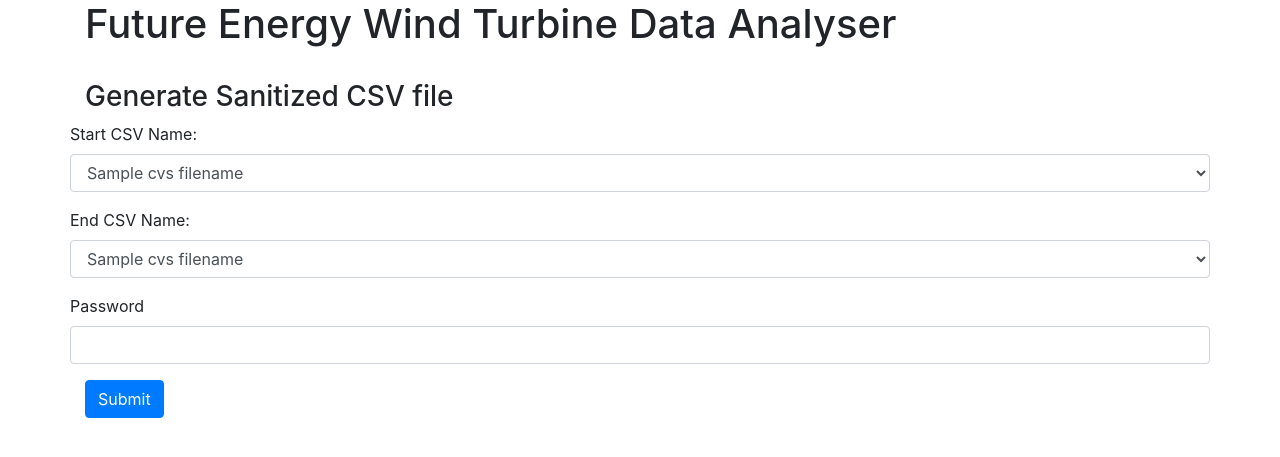
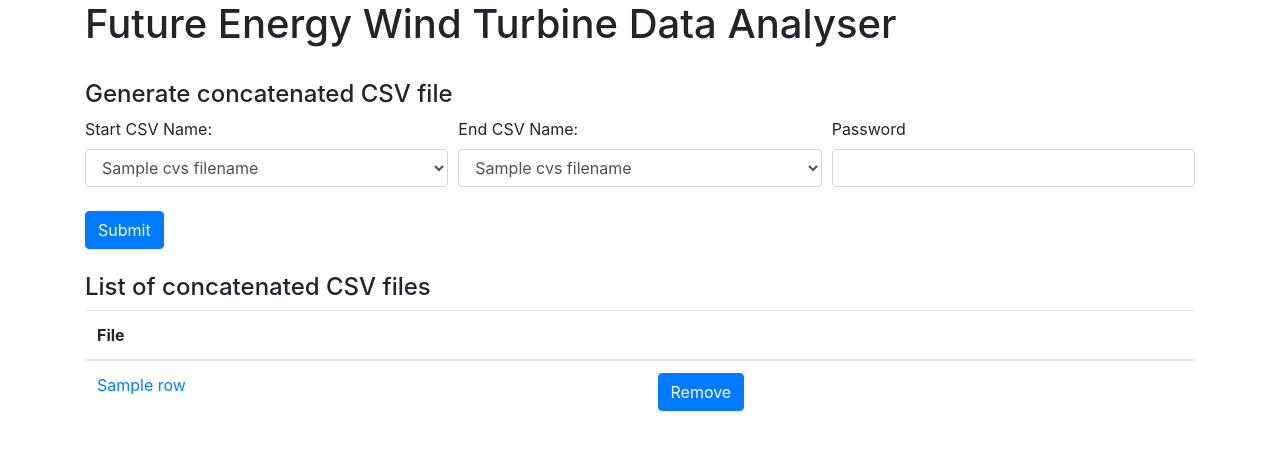
Before and after one commit to tomoswill/wind_turbine_analyser, a Flask app: template datalog_analyser/templates/index.html in a window 1280 px wide. Shown: the top 457 px of the page. Run offline with Flask 2, Linux system fonts and the light colour scheme; the template is opened without the code that fills it: most values are stand-ins (such as "Sample title", 1, 10 or a date in 2020); some libraries are stand-ins or nearby versions.

Commit message:
improve html layout

```diff
--- a/datalog_analyser/app.py
+++ b/datalog_analyser/app.py
@@ -19,7 +19,7 @@ TASKS = []
 @APP.route('/')
 @cache.cached(timeout=60)
 def homepage():
-    cvs_filenames = get_cvs_filenames()
+    cvs_filenames = get_raw_cvs_filenames()
     if len(cvs_filenames) == 0:
         return 'Error: No csv files found'
     default_start_csv = cvs_filenames[0]
@@ -27,13 +27,14 @@ def homepage():
     return render_template('index.html',
                            cvs_filenames=cvs_filenames,
                            default_start_csv=default_start_csv,
-                           default_end_csv=default_end_csv)
+                           default_end_csv=default_end_csv,
+                           processed_csv=get_processed_cvs_filenames())
 
 
 @APP.route('/process_data', methods=['POST'])
 def process_data():
     data = request.form
-    source = get_cvs_filenames()
+    source = get_raw_cvs_filenames()
     source[:] = source[source.index(data['start_csv']): source.index(data['end_csv']) + 1]
     target = Path(CVS_DIR).joinpath('processed_{start}_{end}.csv'.format(
         start=source[0].split('.')[0], end=source[-1].split('.')[0]))
@@ -47,6 +48,7 @@ def process_data():
             analyser.process_data_and_write_to_csv(
                 file=target,
             )
+            cache.clear()
         task_id = str(uuid.uuid4())
         task = threading.Thread(target=_process_csv, name=task_id)
         TASKS.append(task)
@@ -66,8 +68,13 @@ def tasks(task_id):
         return make_response(jsonify([_task_status(task) for task in TASKS if task.name == task_id]))
 
 
-def get_cvs_filenames():
+def get_raw_cvs_filenames():
     cvs_paths = sorted(Path(CVS_DIR).glob(FutureEnergyDataLogAnalyser.GLOB_CSV_PATTERN))
+    return [path.name for path in cvs_paths]
+
+
+def get_processed_cvs_filenames():
+    cvs_paths = sorted(Path(CVS_DIR).glob('processed_*.csv'))
     return [path.name for path in cvs_paths]
 
 
--- a/datalog_analyser/templates/index.html
+++ b/datalog_analyser/templates/index.html
@@ -14,30 +14,72 @@
     <div class="container">
         <h1>Future Energy Wind Turbine Data Analyser</h1>
         <br>
-        <h3>Generate Sanitized CSV file</h3>
+        <h4>Generate concatenated CSV file</h4>
         <form method="post" action="/process_data">
-            <div class="form-group row">
+            <div class="form-row">
+                <div class="col">
                     <label for="start_csv">Start CSV Name:</label>
-                <select class="form-control" name="start_csv">
+                    <select class="form-control" name="start_csv" id="start_csv">
                         {% for name in cvs_filenames %}
                         <option value= "{{name}}" {% if name == default_start_csv %} selected {% endif %}>{{name}}</option>"
                         {% endfor %}
                     </select>
                 </div>
-            <div class="form-group row">
+                <div class="col">
                     <label for="end_csv">End CSV Name:</label>
-                <select class="form-control" name="end_csv">
+                    <select class="form-control" name="end_csv" id="end_csv">
                         {% for name in cvs_filenames %}
                         <option value= "{{name}}" {% if name == default_end_csv %} selected {% endif %}>{{name}}</option>"
                         {% endfor %}
                     </select>
                 </div>
-            <div class="form-group row">
-                <label for="exampleInputPassword1">Password</label>
-                <input type="password" class="form-control" name="password">
+                <div class="col">
+                    <label for="password">Password</label>
+                    <input type="password" class="form-control" name="password" id="password">
                 </div>
+            </div>
+            <br>
             <button type="submit" class="btn btn-primary">Submit</button>
         </form>
+        <br>
+        <h4>List of concatenated CSV files</h4>
+        <table class="table">
+            <thead>
+                <tr>
+                    <th scope="col">File</th>
+                    <th scope="col"></th>
+                </tr>
+            </thead>
+            <tbody>
+                {% for row in processed_csv %}
+                    <tr>
+                      <td><a href="#">{{ row }}</a></td>
+                      <td><button type="button" class="btn btn-primary" data-toggle="modal" data-target="#exampleModal">
+                          Remove</button></td>
+                    </tr>
+                {% endfor %}
+            </tbody>
+        </table>
+        <!-- Modal -->
+        <div class="modal fade" id="exampleModal" tabindex="-1" role="dialog" aria-labelledby="exampleModalLabel" aria-hidden="true">
+          <div class="modal-dialog" role="document">
+            <div class="modal-content">
+              <div class="modal-header">
+                <h5 class="modal-title" id="exampleModalLabel">File Deletion</h5>
+                <button type="button" class="close" data-dismiss="modal" aria-label="Close">
+                  <span aria-hidden="true">&times;</span>
+                </button>
+              </div>
+              <div class="modal-body">
+                Are you sure you want to delete this file?
+              </div>
+              <div class="modal-footer">
+                <button type="button" class="btn btn-secondary" data-dismiss="modal">Close</button>
+                <button type="button" class="btn btn-primary">Remove</button>
+              </div>
+            </div>
+          </div>
+        </div>
     </div>
     <!-- Optional JavaScript -->
     <!-- jQuery first, then Popper.js, then Bootstrap JS -->
```
Lines whose indentation alone changed are shown as unchanged.
